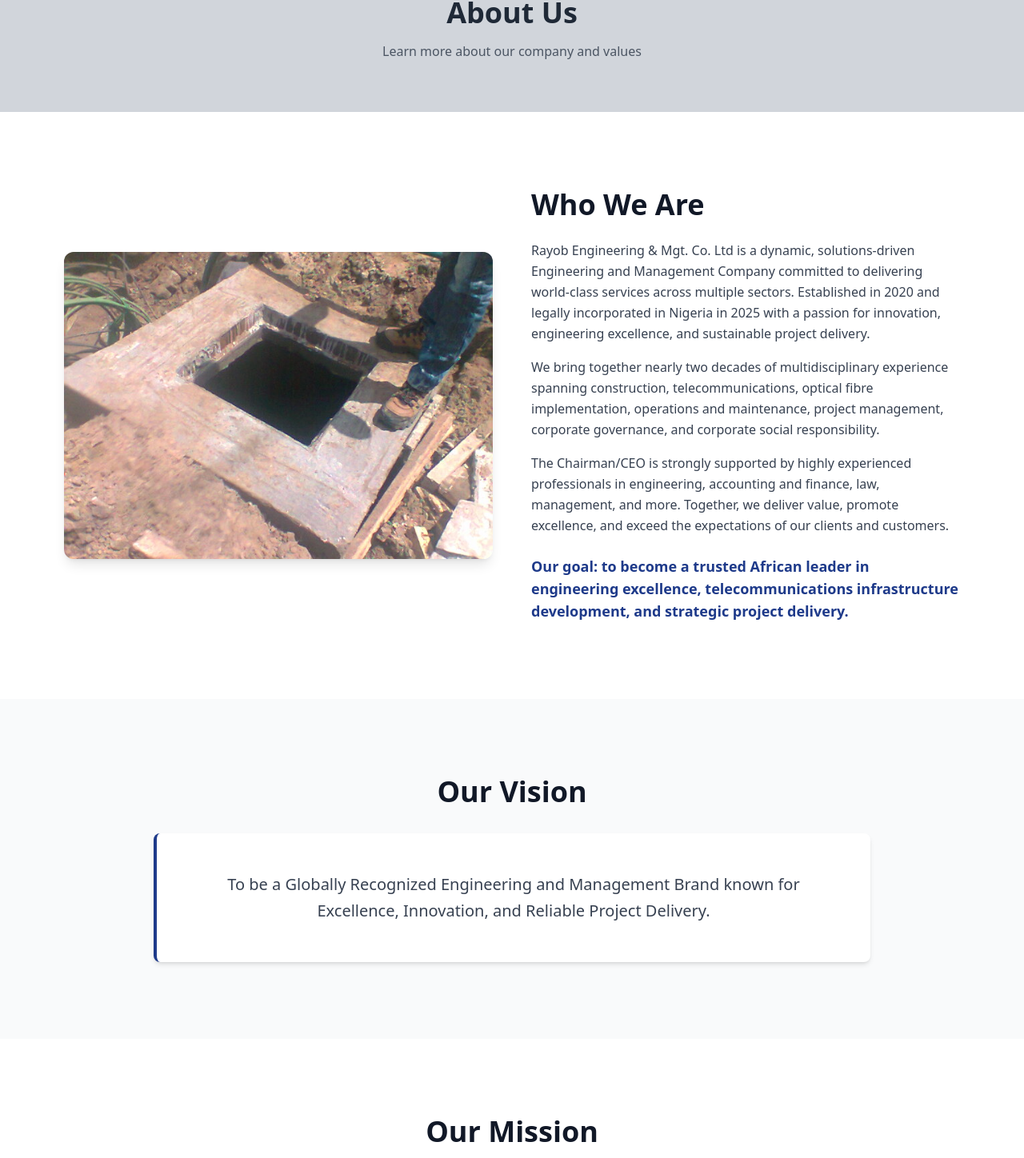
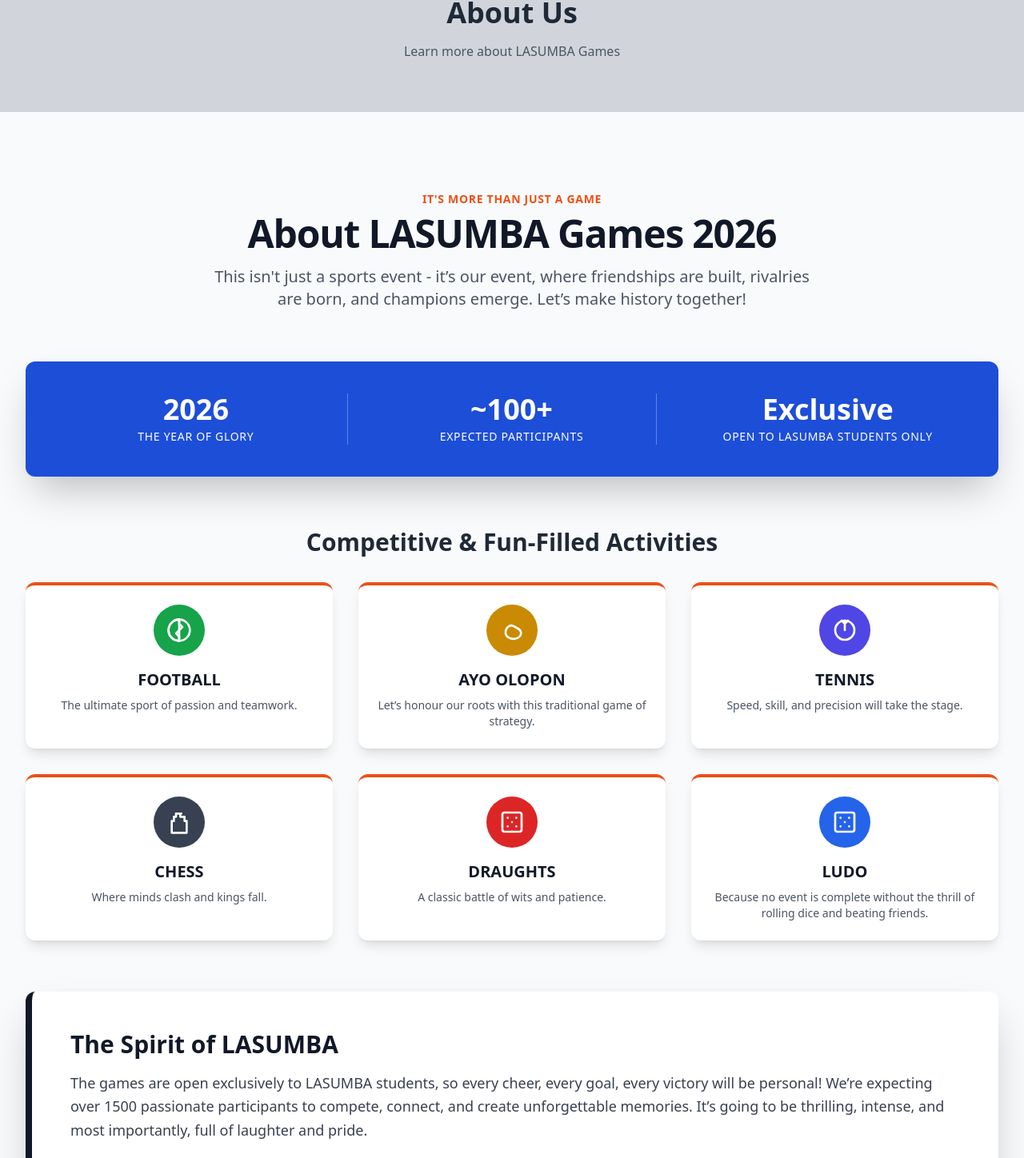
Before and after one commit to Azeezfasasi/lasu-mba-cloth, a Next.js app: page /about-us in a window 1280 px wide. Shown: the part 145-1593 px from the top of the page at 80% size. Built offline with nearby package versions, Linux system fonts and the light colour scheme.

Commit message:
updated links

```diff
--- a/src/app/about-us/page.js
+++ b/src/app/about-us/page.js
@@ -1,18 +1,12 @@
-import CompanyOverview from '@/components/home-component/CompanyOverview'
-import HistoryMilestones from '@/components/home-component/HistoryMilestones'
+import LASUMBAGamesAbout from '@/components/home-component/AboutLasumba'
 import PageTitle from '@/components/home-component/PageTitle'
-import TeamSection from '@/components/home-component/TeamSection'
-import WhyChooseUs from '@/components/home-component/WhyChooseUs'
 import React from 'react'
 
 export default function page() {
   return (
     <>
-    <PageTitle title="About Us" subtitle="Learn more about our company and values" />
-    <CompanyOverview />
-    <HistoryMilestones />
-    <TeamSection />
-    <WhyChooseUs />
+    <PageTitle title="About Us" subtitle="Learn more about LASUMBA Games" />
+    <LASUMBAGamesAbout />
     </>
   )
 }
--- a/src/app/page.js
+++ b/src/app/page.js
@@ -14,13 +14,8 @@
     <>
       <Hero />
       <HomeAbout />
-      {/* <OurServices /> */}
-      {/* <FeaturedProjects /> */}
-      {/* <ClientsLogoSlider /> */}
       <CallToAction />
       <RequestQuote />
-      {/* <TestimonialsSection /> */}
-      {/* <SubscribeToNewsletter /> */}
     </>
   )
 }
--- /dev/null
+++ b/src/components/home-component/AboutLasumba.js
@@ -0,0 +1,145 @@
+import React from 'react';
+
+// Inline SVG Icons for common games (to avoid dependency issues)
+// Football
+const FootballIcon = ({ className }) => (
+  <svg className={className} xmlns="http://www.w3.org/2000/svg" width="24" height="24" viewBox="0 0 24 24" fill="none" stroke="currentColor" strokeWidth="2" strokeLinecap="round" strokeLinejoin="round"><circle cx="12" cy="12" r="10" /><path d="M12 2a10 10 0 0 0 0 20v-4l-3-3 3-3V2z" /><path d="M12 2v4l3 3-3 3v8" /></svg>
+);
+
+// Chess (Rook)
+const ChessIcon = ({ className }) => (
+  <svg className={className} xmlns="http://www.w3.org/2000/svg" width="24" height="24" viewBox="0 0 24 24" fill="none" stroke="currentColor" strokeWidth="2" strokeLinecap="round" strokeLinejoin="round"><path d="M19 11h-2V7h-4V4H9v3H7v4H5v11h14V11zM14 4h-4" /></svg>
+);
+
+// Tennis (Ball and Racket)
+const TennisIcon = ({ className }) => (
+  <svg className={className} xmlns="http://www.w3.org/2000/svg" width="24" height="24" viewBox="0 0 24 24" fill="none" stroke="currentColor" strokeWidth="2" strokeLinecap="round" strokeLinejoin="round"><circle cx="12" cy="12" r="9" /><path d="M12 3v9M15 3l-3 3M9 3l3 3" /></svg>
+);
+
+// Draughts (Checkers piece) / Ludo (Dice)
+const DiceIcon = ({ className }) => (
+  <svg className={className} xmlns="http://www.w3.org/2000/svg" width="24" height="24" viewBox="0 0 24 24" fill="none" stroke="currentColor" strokeWidth="2" strokeLinecap="round" strokeLinejoin="round"><rect x="3" y="3" width="18" height="18" rx="2" ry="2" /><path d="M8 8h.01M16 8h.01M8 16h.01M16 16h.01M12 12h.01" /></svg>
+);
+
+// Traditional Game (Ayo Olopon - Seed/Pebble)
+const SeedIcon = ({ className }) => (
+  <svg className={className} xmlns="http://www.w3.org/2000/svg" width="24" height="24" viewBox="0 0 24 24" fill="none" stroke="currentColor" strokeWidth="2" strokeLinecap="round" strokeLinejoin="round"><path d="M19.9 12.6C21.4 15.1 19.9 18.2 17 19.4C14.1 20.6 10.9 20.1 8.4 18.6C5.9 17.1 5.4 14 6.6 11.1C7.8 8.2 10.9 6.7 13.4 8.2C15.9 9.7 18.4 10.1 19.9 12.6z" /></svg>
+);
+
+const LASUMBAGamesAbout = () => {
+  const games = [
+    {
+      name: 'FOOTBALL',
+      description: 'The ultimate sport of passion and teamwork.',
+      icon: FootballIcon,
+      color: 'bg-green-600',
+    },
+    {
+      name: 'AYO OLOPON',
+      description: 'Let’s honour our roots with this traditional game of strategy.',
+      icon: SeedIcon,
+      color: 'bg-yellow-600',
+    },
+    {
+      name: 'TENNIS',
+      description: 'Speed, skill, and precision will take the stage.',
+      icon: TennisIcon,
+      color: 'bg-indigo-600',
+    },
+    {
+      name: 'CHESS',
+      description: 'Where minds clash and kings fall.',
+      icon: ChessIcon,
+      color: 'bg-gray-700',
+    },
+    {
+      name: 'DRAUGHTS',
+      description: 'A classic battle of wits and patience.',
+      icon: DiceIcon,
+      color: 'bg-red-600',
+    },
+    {
+      name: 'LUDO',
+      description: 'Because no event is complete without the thrill of rolling dice and beating friends.',
+      icon: DiceIcon,
+      color: 'bg-blue-600',
+    },
+  ];
+
+  return (
+    <div className="bg-gray-50 py-16 sm:py-24 font-sans">
+      <div className="max-w-7xl mx-auto px-4 sm:px-6 lg:px-8">
+
+        {/* Header Section */}
+        <div className="text-center mb-16">
+          <span className="text-sm font-semibold tracking-wider text-[#EB5017] uppercase">
+            It's More Than Just a Game
+          </span>
+          <h2 className="mt-2 text-4xl sm:text-5xl font-extrabold tracking-tight text-gray-900">
+            About LASUMBA Games 2026
+          </h2>
+          <p className="mt-4 max-w-3xl mx-auto text-xl text-gray-600">
+            This isn't just a sports event - it’s our event, where friendships are built, rivalries are born, and champions emerge. Let’s make history together!
+          </p>
+        </div>
+
+        {/* Key Stats & Callout */}
+        <div className="bg-blue-700 rounded-xl p-6 sm:p-10 mb-16 shadow-2xl text-white">
+            <div className="grid grid-cols-1 md:grid-cols-3 gap-6 text-center">
+                <div className="border-b md:border-b-0 md:border-r border-white/30 pb-4 md:pb-0 md:pr-4">
+                    <p className="text-4xl font-bold">2026</p>
+                    <p className="text-sm uppercase tracking-wider mt-1">The Year of Glory</p>
+                </div>
+                <div className="border-b md:border-b-0 md:border-r border-white/30 pb-4 md:pb-0 md:px-4">
+                    <p className="text-4xl font-bold">~100+</p>
+                    <p className="text-sm uppercase tracking-wider mt-1">Expected Participants</p>
+                </div>
+                <div className="pt-4 md:pt-0 md:pl-4">
+                    <p className="text-4xl font-bold">Exclusive</p>
+                    <p className="text-sm uppercase tracking-wider mt-1">Open to LASUMBA Students Only</p>
+                </div>
+            </div>
+        </div>
+
+
+        {/* Games List Grid (The Competitive & Fun Blend) */}
+        <div className="mb-16">
+            <h3 className="text-3xl font-bold text-gray-800 mb-8 text-center">
+                Competitive & Fun-Filled Activities
+            </h3>
+
+            <div className="grid grid-cols-1 sm:grid-cols-2 lg:grid-cols-3 gap-8">
+                {games.map((game, index) => (
+                    <div
+                        key={index}
+                        className="flex flex-col items-center text-center p-6 bg-white rounded-xl shadow-lg hover:shadow-xl transition duration-300 border-t-4 border-[#EB5017]"
+                    >
+                        <div className={`p-4 rounded-full text-white mb-4 ${game.color}`}>
+                            <game.icon className="w-8 h-8"/>
+                        </div>
+                        <h4 className="text-xl font-bold text-gray-900 mb-2">{game.name}</h4>
+                        <p className="text-gray-600 text-sm">{game.description}</p>
+                    </div>
+                ))}
+            </div>
+        </div>
+
+        {/* Final Narrative Section */}
+        <div className="bg-white rounded-xl shadow-2xl p-8 sm:p-12 border-l-8 border-gray-900">
+            <h3 className="text-3xl font-bold text-gray-900 mb-4">
+                The Spirit of LASUMBA
+            </h3>
+            <p className="text-gray-700 text-lg leading-relaxed">
+                The games are open exclusively to LASUMBA students, so every cheer, every goal, every victory will be personal! We’re expecting over 1500 passionate participants to compete, connect, and create unforgettable memories. It’s going to be thrilling, intense, and most importantly, full of laughter and pride.
+            </p>
+            <p className="mt-4 text-gray-800 text-xl font-semibold">
+                — Get ready to compete, connect, and create unforgettable memories.
+            </p>
+        </div>
+
+      </div>
+    </div>
+  );
+};
+
+export default LASUMBAGamesAbout;
--- a/src/components/home-component/Footer.js
+++ b/src/components/home-component/Footer.js
@@ -52,7 +52,7 @@
               </Link>
             </li>
             <li>
-              <Link href="" className="hover:text-white transition">
+              <Link href="/about-us" className="hover:text-white transition">
                 About LASUMBA Games
               </Link>
             </li>
--- a/src/components/home-component/HomeAbout.js
+++ b/src/components/home-component/HomeAbout.js
@@ -39,10 +39,10 @@
           </p>
 
           <a
-            href="/cloth-design"
+            href="/about-us"
             className="inline-block bg-blue-900 text-white px-6 py-3 rounded-lg shadow hover:bg-blue-800 transition"
           >
-            Order Custom T-Shirts Now
+            Read More About LASUMBA Games
           </a>
         </div>
 
--- a/src/components/home-component/MainHeader.js
+++ b/src/components/home-component/MainHeader.js
@@ -105,7 +105,7 @@
             {navLinks.map((l) => {
               if (l.label === 'About LASUMBA Games') {
                 const submenu = [
-                  { href: '', label: 'About LASUMBA Games' },
+                  { href: '/about-us', label: 'About LASUMBA Games' },
                   { href: '/cloth-design', label: 'View T-Shirt Design' },
                   { href: '/gallery', label: 'Gallery' },
                 ]
@@ -251,10 +251,9 @@
               {navLinks.map((l) => {
                 if (l.label === 'About Us') {
                   const submenu = [
-                    // { href: '/about-us', label: 'About Us' },
+                    { href: '/about-us', label: 'About Us' },
                     { href: '/cloth-design', label: 'View T-Shirt Design' },
                     { href: '/gallery', label: 'Gallery' },
-                    // { href: '/careers', label: 'Careers' },
                   ]
 
                   return (
```
